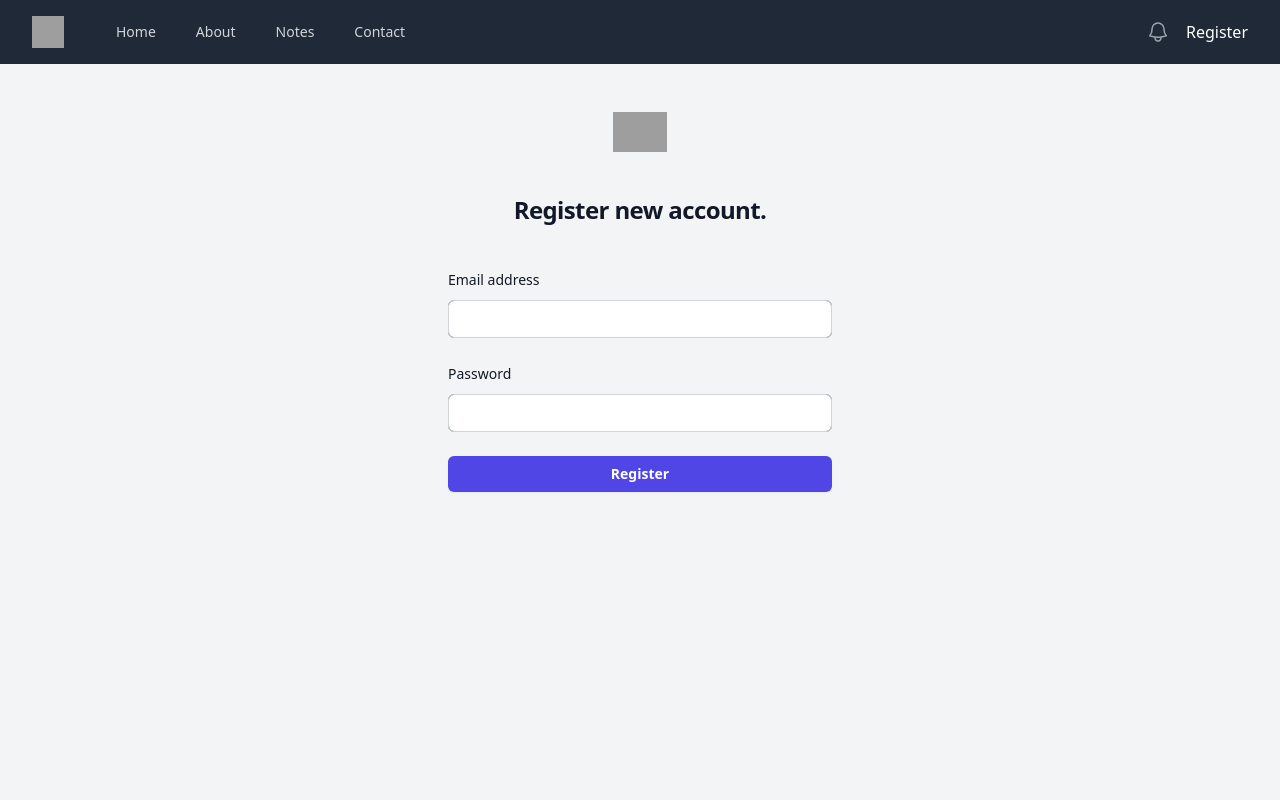
After one commit to s0shiro/php, a PHP site: page /register in a window 1280 px wide. The commit adds this page. Run offline with PHP 8.4, Linux system fonts and the light colour scheme; a stand-in replaces the project's code that opens the database connection; some libraries are stand-ins or nearby versions; grey boxes are pictures that could not be loaded.

Commit message:
dynamic web: created a register new user into the project

```diff
--- a/dynamic-web/Core/Validator.php
+++ b/dynamic-web/Core/Validator.php
@@ -10,4 +10,8 @@ class Validator
 
         return strlen($value) >= $min && strlen($value) <= $max;
     }
+
+    public static function email($value): bool {
+        return filter_var($value, FILTER_VALIDATE_EMAIL) !== false;
+    }
 }
--- a/dynamic-web/controllers/notes/index.php
+++ b/dynamic-web/controllers/notes/index.php
@@ -7,8 +7,6 @@ $db = App::resolve('Core\Database');
 
 $notes = $db->query("SELECT * FROM notes where user_id = 1")->fetchAll();
 
-
-
 view("notes/index.view.php", [
     'heading' => 'My Notes',
     'notes' => $notes
--- /dev/null
+++ b/dynamic-web/controllers/registration/register.php
@@ -0,0 +1,5 @@
+<?php
+
+view('registration/create.view.php', [
+    'heading' => "Register"
+]);
--- a/dynamic-web/public/index.php
+++ b/dynamic-web/public/index.php
@@ -1,4 +1,6 @@
 <?php
+
+session_start();
 
 const BASE_PATH = __DIR__ . '/../';
 
--- a/dynamic-web/routes.php
+++ b/dynamic-web/routes.php
@@ -8,9 +8,11 @@ $router->get('/notes', 'controllers/notes/index.php');
 $router->get('/note', 'controllers/notes/show.php');
 $router->delete('/note', 'controllers/notes/destroy.php');
 
-
 $router->get('/note/edit', 'controllers/notes/edit.php');
 $router->patch('/note', 'controllers/notes/update.php');
 
 $router->get('/notes/create', 'controllers/notes/create.php');
 $router->post('/notes', 'controllers/notes/store.php');
+
+$router->get('/register', 'controllers/registration/register.php');
+$router->post('/register', 'controllers/registration/store.php');
--- a/dynamic-web/views/partials/nav.php
+++ b/dynamic-web/views/partials/nav.php
@@ -3,36 +3,45 @@
         <div class="flex h-16 items-center justify-between">
             <div class="flex items-center">
                 <div class="shrink-0">
-                    <img class="size-8" src="https://tailwindui.com/plus/img/logos/mark.svg?color=indigo&shade=500" alt="Your Company">
+                    <img class="size-8" src="https://tailwindui.com/plus/img/logos/mark.svg?color=indigo&shade=500"
+                         alt="Your Company">
                 </div>
                 <div class="hidden md:block">
                     <div class="ml-10 flex items-baseline space-x-4">
                         <!-- Current: "bg-gray-900 text-white", Default: "text-gray-300 hover:bg-gray-700 hover:text-white" -->
-                        <a href="/" class="<?= urlIs("/") ? 'bg-gray-900 text-white' : 'text-gray-300'?>rounded-md text-gray-300 hover:bg-gray-700 hover:text-white px-3 py-2 text-sm font-medium" aria-current="page">Home</a>
-                        <a href="/about" class="<?= urlIs("/about") ? 'bg-gray-900 text-white' : 'text-gray-300'?> rounded-md px-3 py-2 text-sm font-medium text-gray-300 hover:bg-gray-700 hover:text-white">About</a>
-                        <a href="/notes" class="<?= urlIs("/notes") ? 'bg-gray-900 text-white' : 'text-gray-300'?> rounded-md px-3 py-2 text-sm font-medium text-gray-300 hover:bg-gray-700 hover:text-white">Notes</a>
-                        <a href="/contact" class="<?= urlIs("/contact") ? 'bg-gray-900 text-white' : 'text-gray-300'?> rounded-md px-3 py-2 text-sm font-medium text-gray-300 hover:bg-gray-700 hover:text-white">Contact</a>
+                        <a href="/"
+                           class="<?= urlIs("/") ? 'bg-gray-900 text-white' : 'text-gray-300' ?>rounded-md text-gray-300 hover:bg-gray-700 hover:text-white px-3 py-2 text-sm font-medium"
+                           aria-current="page">Home</a>
+                        <a href="/about"
+                           class="<?= urlIs("/about") ? 'bg-gray-900 text-white' : 'text-gray-300' ?> rounded-md px-3 py-2 text-sm font-medium text-gray-300 hover:bg-gray-700 hover:text-white">About</a>
+                        <a href="/notes"
+                           class="<?= urlIs("/notes") ? 'bg-gray-900 text-white' : 'text-gray-300' ?> rounded-md px-3 py-2 text-sm font-medium text-gray-300 hover:bg-gray-700 hover:text-white">Notes</a>
+                        <a href="/contact"
+                           class="<?= urlIs("/contact") ? 'bg-gray-900 text-white' : 'text-gray-300' ?> rounded-md px-3 py-2 text-sm font-medium text-gray-300 hover:bg-gray-700 hover:text-white">Contact</a>
                     </div>
                 </div>
             </div>
             <div class="hidden md:block">
                 <div class="ml-4 flex items-center md:ml-6">
-                    <button type="button" class="relative rounded-full bg-gray-800 p-1 text-gray-400 hover:text-white focus:outline-none focus:ring-2 focus:ring-white focus:ring-offset-2 focus:ring-offset-gray-800">
+                    <button type="button"
+                            class="relative rounded-full bg-gray-800 p-1 text-gray-400 hover:text-white focus:outline-none focus:ring-2 focus:ring-white focus:ring-offset-2 focus:ring-offset-gray-800">
                         <span class="absolute -inset-1.5"></span>
                         <span class="sr-only">View notifications</span>
-                        <svg class="size-6" fill="none" viewBox="0 0 24 24" stroke-width="1.5" stroke="currentColor" aria-hidden="true" data-slot="icon">
-                            <path stroke-linecap="round" stroke-linejoin="round" d="M14.857 17.082a23.848 23.848 0 0 0 5.454-1.31A8.967 8.967 0 0 1 18 9.75V9A6 6 0 0 0 6 9v.75a8.967 8.967 0 0 1-2.312 6.022c1.733.64 3.56 1.085 5.455 1.31m5.714 0a24.255 24.255 0 0 1-5.714 0m5.714 0a3 3 0 1 1-5.714 0" />
+                        <svg class="size-6" fill="none" viewBox="0 0 24 24" stroke-width="1.5" stroke="currentColor"
+                             aria-hidden="true" data-slot="icon">
+                            <path stroke-linecap="round" stroke-linejoin="round"
+                                  d="M14.857 17.082a23.848 23.848 0 0 0 5.454-1.31A8.967 8.967 0 0 1 18 9.75V9A6 6 0 0 0 6 9v.75a8.967 8.967 0 0 1-2.312 6.022c1.733.64 3.56 1.085 5.455 1.31m5.714 0a24.255 24.255 0 0 1-5.714 0m5.714 0a3 3 0 1 1-5.714 0"/>
                         </svg>
                     </button>
 
                     <!-- Profile dropdown -->
                     <div class="relative ml-3">
                         <div>
-                            <button type="button" class="relative flex max-w-xs items-center rounded-full bg-gray-800 text-sm focus:outline-none focus:ring-2 focus:ring-white focus:ring-offset-2 focus:ring-offset-gray-800" id="user-menu-button" aria-expanded="false" aria-haspopup="true">
-                                <span class="absolute -inset-1.5"></span>
-                                <span class="sr-only">Open user menu</span>
-                                <img class="size-8 rounded-full" src="https://images.unsplash.com/photo-1472099645785-5658abf4ff4e?ixlib=rb-1.2.1&ixid=eyJhcHBfaWQiOjEyMDd9&auto=format&fit=facearea&facepad=2&w=256&h=256&q=80" alt="">
-                            </button>
+                            <?php if ($_SESSION['user'] ?? false) : ?>
+                                  <p class="text-white"><?php echo $_SESSION['user']['email']; ?></p>
+                            <?php else : ?>
+                                <a href="/register" class="text-white">Register</a>
+                            <?php endif; ?>
                         </div>
 
                         <!--
@@ -45,27 +54,36 @@
                             From: "transform opacity-100 scale-100"
                             To: "transform opacity-0 scale-95"
                         -->
-                        <div class="absolute right-0 z-10 mt-2 w-48 origin-top-right rounded-md bg-white py-1 shadow-lg ring-1 ring-black/5 focus:outline-none hidden" role="menu" aria-orientation="vertical" aria-labelledby="user-menu-button" tabindex="-1">
+                        <div class="absolute right-0 z-10 mt-2 w-48 origin-top-right rounded-md bg-white py-1 shadow-lg ring-1 ring-black/5 focus:outline-none hidden"
+                             role="menu" aria-orientation="vertical" aria-labelledby="user-menu-button" tabindex="-1">
                             <!-- Active: "bg-gray-100 outline-none", Not Active: "" -->
-                            <a href="#" class="block px-4 py-2 text-sm text-gray-700" role="menuitem" tabindex="-1" id="user-menu-item-0">Your Profile</a>
-                            <a href="#" class="block px-4 py-2 text-sm text-gray-700" role="menuitem" tabindex="-1" id="user-menu-item-1">Settings</a>
-                            <a href="#" class="block px-4 py-2 text-sm text-gray-700" role="menuitem" tabindex="-1" id="user-menu-item-2">Sign out</a>
+                            <a href="#" class="block px-4 py-2 text-sm text-gray-700" role="menuitem" tabindex="-1"
+                               id="user-menu-item-0">Your Profile</a>
+                            <a href="#" class="block px-4 py-2 text-sm text-gray-700" role="menuitem" tabindex="-1"
+                               id="user-menu-item-1">Settings</a>
+                            <a href="#" class="block px-4 py-2 text-sm text-gray-700" role="menuitem" tabindex="-1"
+                               id="user-menu-item-2">Sign out</a>
                         </div>
                     </div>
                 </div>
             </div>
             <div class="-mr-2 flex md:hidden">
                 <!-- Mobile menu button -->
-                <button type="button" class="relative inline-flex items-center justify-center rounded-md bg-gray-800 p-2 text-gray-400 hover:bg-gray-700 hover:text-white focus:outline-none focus:ring-2 focus:ring-white focus:ring-offset-2 focus:ring-offset-gray-800" aria-controls="mobile-menu" aria-expanded="false">
+                <button type="button"
+                        class="relative inline-flex items-center justify-center rounded-md bg-gray-800 p-2 text-gray-400 hover:bg-gray-700 hover:text-white focus:outline-none focus:ring-2 focus:ring-white focus:ring-offset-2 focus:ring-offset-gray-800"
+                        aria-controls="mobile-menu" aria-expanded="false">
                     <span class="absolute -inset-0.5"></span>
                     <span class="sr-only">Open main menu</span>
                     <!-- Menu open: "hidden", Menu closed: "block" -->
-                    <svg class="block size-6" fill="none" viewBox="0 0 24 24" stroke-width="1.5" stroke="currentColor" aria-hidden="true" data-slot="icon">
-                        <path stroke-linecap="round" stroke-linejoin="round" d="M3.75 6.75h16.5M3.75 12h16.5m-16.5 5.25h16.5" />
+                    <svg class="block size-6" fill="none" viewBox="0 0 24 24" stroke-width="1.5" stroke="currentColor"
+                         aria-hidden="true" data-slot="icon">
+                        <path stroke-linecap="round" stroke-linejoin="round"
+                              d="M3.75 6.75h16.5M3.75 12h16.5m-16.5 5.25h16.5"/>
                     </svg>
                     <!-- Menu open: "block", Menu closed: "hidden" -->
-                    <svg class="hidden size-6" fill="none" viewBox="0 0 24 24" stroke-width="1.5" stroke="currentColor" aria-hidden="true" data-slot="icon">
-                        <path stroke-linecap="round" stroke-linejoin="round" d="M6 18 18 6M6 6l12 12" />
+                    <svg class="hidden size-6" fill="none" viewBox="0 0 24 24" stroke-width="1.5" stroke="currentColor"
+                         aria-hidden="true" data-slot="icon">
+                        <path stroke-linecap="round" stroke-linejoin="round" d="M6 18 18 6M6 6l12 12"/>
                     </svg>
                 </button>
             </div>
@@ -76,31 +94,44 @@
     <div class="md:hidden" id="mobile-menu">
         <div class="space-y-1 px-2 pb-3 pt-2 sm:px-3">
             <!-- Current: "bg-gray-900 text-white", Default: "text-gray-300 hover:bg-gray-700 hover:text-white" -->
-            <a href="#" class="block rounded-md bg-gray-900 px-3 py-2 text-base font-medium text-white" aria-current="page">Dashboard</a>
-            <a href="/about" class="block rounded-md px-3 py-2 text-base font-medium text-gray-300 hover:bg-gray-700 hover:text-white">About</a>
-            <a href="/contact" class="block rounded-md px-3 py-2 text-base font-medium text-gray-300 hover:bg-gray-700 hover:text-white">Contact</a>
+            <a href="#" class="block rounded-md bg-gray-900 px-3 py-2 text-base font-medium text-white"
+               aria-current="page">Dashboard</a>
+            <a href="/about"
+               class="block rounded-md px-3 py-2 text-base font-medium text-gray-300 hover:bg-gray-700 hover:text-white">About</a>
+            <a href="/contact"
+               class="block rounded-md px-3 py-2 text-base font-medium text-gray-300 hover:bg-gray-700 hover:text-white">Contact</a>
         </div>
         <div class="border-t border-gray-700 pb-3 pt-4">
             <div class="flex items-center px-5">
                 <div class="shrink-0">
-                    <img class="size-10 rounded-full" src="https://images.unsplash.com/photo-1472099645785-5658abf4ff4e?ixlib=rb-1.2.1&ixid=eyJhcHBfaWQiOjEyMDd9&auto=format&fit=facearea&facepad=2&w=256&h=256&q=80" alt="">
+                    <img class="size-10 rounded-full"
+                         src="https://images.unsplash.com/photo-1472099645785-5658abf4ff4e?ixlib=rb-1.2.1&ixid=eyJhcHBfaWQiOjEyMDd9&auto=format&fit=facearea&facepad=2&w=256&h=256&q=80"
+                         alt="">
                 </div>
                 <div class="ml-3">
                     <div class="text-base/5 font-medium text-white">Tom Cook</div>
                     <div class="text-sm font-medium text-gray-400">tom@example.com</div>
                 </div>
-                <button type="button" class="relative ml-auto shrink-0 rounded-full bg-gray-800 p-1 text-gray-400 hover:text-white focus:outline-none focus:ring-2 focus:ring-white focus:ring-offset-2 focus:ring-offset-gray-800">
+                <button type="button"
+                        class="relative ml-auto shrink-0 rounded-full bg-gray-800 p-1 text-gray-400 hover:text-white focus:outline-none focus:ring-2 focus:ring-white focus:ring-offset-2 focus:ring-offset-gray-800">
                     <span class="absolute -inset-1.5"></span>
                     <span class="sr-only">View notifications</span>
-                    <svg class="size-6" fill="none" viewBox="0 0 24 24" stroke-width="1.5" stroke="currentColor" aria-hidden="true" data-slot="icon">
-                        <path stroke-linecap="round" stroke-linejoin="round" d="M14.857 17.082a23.848 23.848 0 0 0 5.454-1.31A8.967 8.967 0 0 1 18 9.75V9A6 6 0 0 0 6 9v.75a8.967 8.967 0 0 1-2.312 6.022c1.733.64 3.56 1.085 5.455 1.31m5.714 0a24.255 24.255 0 0 1-5.714 0m5.714 0a3 3 0 1 1-5.714 0" />
+                    <svg class="size-6" fill="none" viewBox="0 0 24 24" stroke-width="1.5" stroke="currentColor"
+                         aria-hidden="true" data-slot="icon">
+                        <path stroke-linecap="round" stroke-linejoin="round"
+                              d="M14.857 17.082a23.848 23.848 0 0 0 5.454-1.31A8.967 8.967 0 0 1 18 9.75V9A6 6 0 0 0 6 9v.75a8.967 8.967 0 0 1-2.312 6.022c1.733.64 3.56 1.085 5.455 1.31m5.714 0a24.255 24.255 0 0 1-5.714 0m5.714 0a3 3 0 1 1-5.714 0"/>
                     </svg>
                 </button>
             </div>
             <div class="mt-3 space-y-1 px-2">
-                <a href="#" class="block rounded-md px-3 py-2 text-base font-medium text-gray-400 hover:bg-gray-700 hover:text-white">Your Profile</a>
-                <a href="#" class="block rounded-md px-3 py-2 text-base font-medium text-gray-400 hover:bg-gray-700 hover:text-white">Settings</a>
-                <a href="#" class="block rounded-md px-3 py-2 text-base font-medium text-gray-400 hover:bg-gray-700 hover:text-white">Sign out</a>
+                <a href="#"
+                   class="block rounded-md px-3 py-2 text-base font-medium text-gray-400 hover:bg-gray-700 hover:text-white">Your
+                    Profile</a>
+                <a href="#"
+                   class="block rounded-md px-3 py-2 text-base font-medium text-gray-400 hover:bg-gray-700 hover:text-white">Settings</a>
+                <a href="#"
+                   class="block rounded-md px-3 py-2 text-base font-medium text-gray-400 hover:bg-gray-700 hover:text-white">Sign
+                    out</a>
             </div>
         </div>
     </div>
--- /dev/null
+++ b/dynamic-web/views/registration/create.view.php
@@ -0,0 +1,56 @@
+<?php require base_path("views/partials/head.php") ?>
+<?php require base_path("views/partials/nav.php") ?>
+
+    <main>
+        <div class="flex min-h-full flex-col justify-center px-6 py-12 lg:px-8">
+            <div class="sm:mx-auto sm:w-full sm:max-w-sm">
+                <img class="mx-auto h-10 w-auto"
+                     src="https://tailwindui.com/plus/img/logos/mark.svg?color=indigo&shade=600" alt="Your Company">
+                <h2 class="mt-10 text-center text-2xl/9 font-bold tracking-tight text-gray-900">Register new
+                    account.</h2>
+            </div>
+
+            <div class="mt-10 sm:mx-auto sm:w-full sm:max-w-sm">
+                <form class="space-y-6" action="/register" method="POST">
+                    <div>
+                        <label for="email" class="block text-sm/6 font-medium text-gray-900">Email address</label>
+                        <div class="mt-2">
+                            <input type="email" name="email" id="email" autocomplete="email" required
+                                   class="block w-full rounded-md bg-white px-3 py-1.5 text-base text-gray-900 outline outline-1 -outline-offset-1 outline-gray-300 placeholder:text-gray-400 focus:outline focus:outline-2 focus:-outline-offset-2 focus:outline-indigo-600 sm:text-sm/6">
+
+
+                            <?php if (isset($errors['email'])) : ?>
+                                <p class="text-red-500 text-sm mt-6"><?= $errors['email'] ?></p>
+                            <?php endif; ?>
+                        </div>
+                    </div>
+
+                    <div>
+                        <div class="flex items-center justify-between">
+                            <label for="password" class="block text-sm/6 font-medium text-gray-900">Password</label>
+                        </div>
+                        <div class="mt-2">
+                            <input type="password" name="password" id="password" autocomplete="current-password"
+                                   required
+                                   class="block w-full rounded-md bg-white px-3 py-1.5 text-base text-gray-900 outline outline-1 -outline-offset-1 outline-gray-300 placeholder:text-gray-400 focus:outline focus:outline-2 focus:-outline-offset-2 focus:outline-indigo-600 sm:text-sm/6">
+
+                            <?php if (isset($errors['password'])) : ?>
+                                <p class="text-red-500 text-sm mt-6"><?= $errors['password'] ?></p>
+                            <?php endif; ?>
+                        </div>
+                    </div>
+
+                    <div>
+                        <button type="submit"
+                                class="flex w-full justify-center rounded-md bg-indigo-600 px-3 py-1.5 text-sm/6 font-semibold text-white shadow-sm hover:bg-indigo-500 focus-visible:outline focus-visible:outline-2 focus-visible:outline-offset-2 focus-visible:outline-indigo-600">
+                            Register
+                        </button>
+                    </div>
+                </form>
+
+            </div>
+        </div>
+
+    </main>
+
+<?php require base_path("views/partials/footer.php") ?>
```
Also changed, not shown: dynamic-web/controllers/registration/store.php (added, +54 -0 lines).
